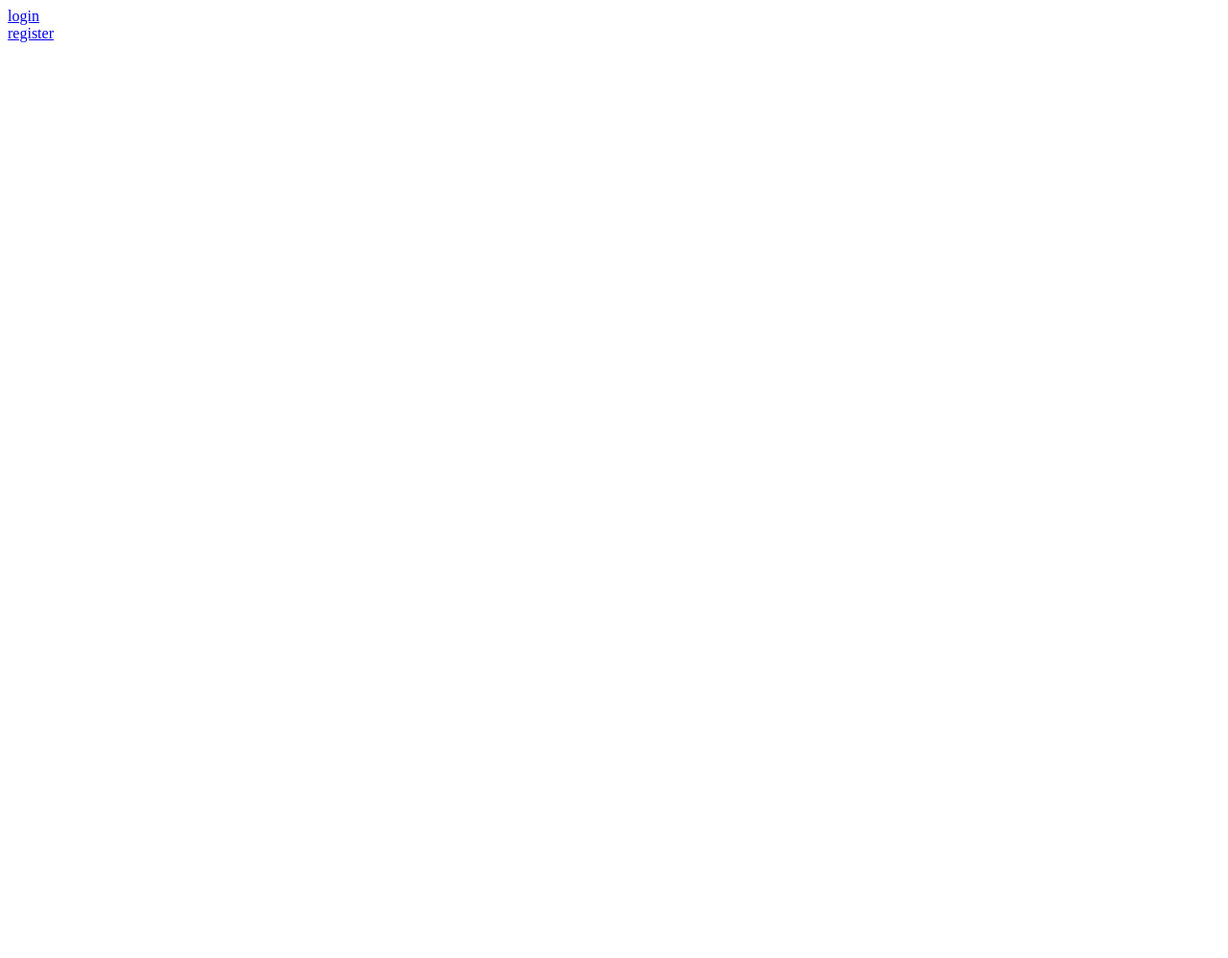
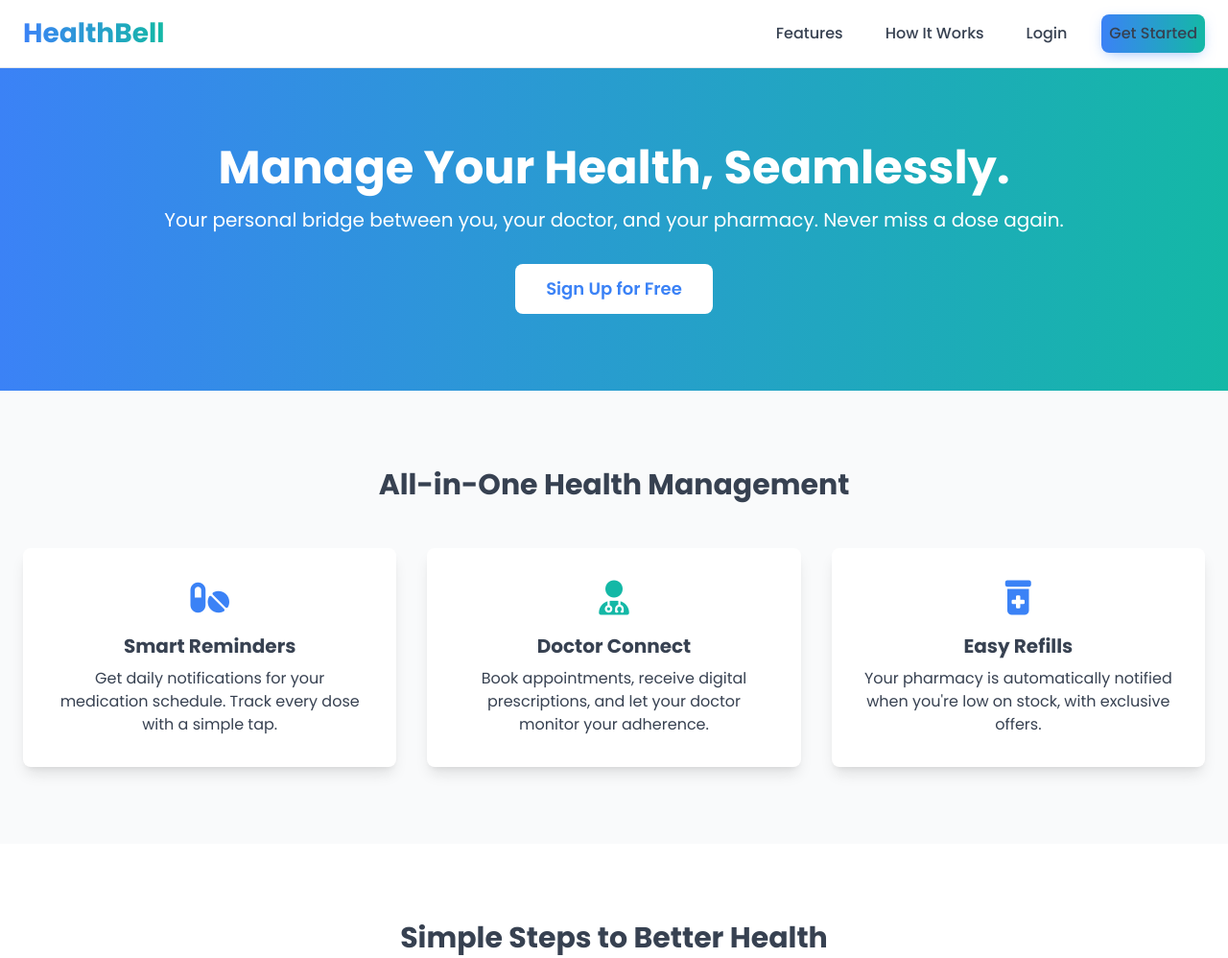
Before and after one commit to mahbubkousar/HealthBell, a plain HTML site: page index.html in a window 1280 px wide. Shown: the top 998 px of the page at 96% size. Before the commit the page ends 800 px from the top, so only its background shows below. Drawn offline with nearby package versions, Linux system fonts and the light colour scheme.

Commit message:
homepage design changed

```diff
--- /dev/null
+++ b/assets/main.js
@@ -0,0 +1,49 @@
+// assets/main.js
+
+document.addEventListener("DOMContentLoaded", () => {
+  // --- MOBILE MENU ---
+  const hamburger = document.querySelector(".hamburger");
+  const mainNav = document.querySelector(".main-nav");
+  const body = document.body;
+
+  if (hamburger && mainNav) {
+    hamburger.addEventListener("click", () => {
+      // Toggle classes for the nav menu and body
+      mainNav.classList.toggle("active");
+      body.classList.toggle("menu-open");
+
+      // Change hamburger icon to 'X' and back
+      const icon = hamburger.querySelector("i");
+      if (mainNav.classList.contains("active")) {
+        icon.classList.remove("fa-bars");
+        icon.classList.add("fa-times");
+      } else {
+        icon.classList.remove("fa-times");
+        icon.classList.add("fa-bars");
+      }
+    });
+  }
+
+  // --- FADE-IN ANIMATION ON SCROLL ---
+  const fadeInElements = document.querySelectorAll(".fade-in");
+
+  if (fadeInElements.length > 0) {
+    const observer = new IntersectionObserver(
+      (entries) => {
+        entries.forEach((entry) => {
+          if (entry.isIntersecting) {
+            entry.target.classList.add("visible");
+            observer.unobserve(entry.target);
+          }
+        });
+      },
+      {
+        threshold: 0.1,
+      }
+    );
+
+    fadeInElements.forEach((element) => {
+      observer.observe(element);
+    });
+  }
+});
--- /dev/null
+++ b/css/style.css
@@ -0,0 +1,212 @@
+/* css/style.css */
+
+/* 1. FONT & COLOR DEFINITIONS */
+:root {
+    --font-primary: 'Poppins', sans-serif;
+    --color-primary: #3b82f6; /* Blue 500 */
+    --color-secondary: #14b8a6; /* Teal 500 */
+    --color-dark: #1f2937; /* Gray 800 */
+    --color-light: #f9fafb; /* Gray 50 */
+    --color-text: #374151; /* Gray 700 */
+    --color-gray: #9ca3af; /* Gray 400 */
+    --gradient-primary: linear-gradient(90deg, var(--color-primary), var(--color-secondary));
+    --shadow-sm: 0 1px 2px 0 rgb(0 0 0 / 0.05);
+    --shadow-md: 0 4px 6px -1px rgb(0 0 0 / 0.1), 0 2px 4px -2px rgb(0 0 0 / 0.1);
+    --shadow-lg: 0 10px 15px -3px rgb(0 0 0 / 0.1), 0 4px 6px -4px rgb(0 0 0 / 0.1);
+}
+
+/* 2. GLOBAL STYLES & RESETS */
+* {
+    box-sizing: border-box;
+    margin: 0;
+    padding: 0;
+}
+
+body {
+    font-family: var(--font-primary);
+    background-color: var(--color-light);
+    color: var(--color-text);
+    line-height: 1.6;
+}
+
+.container {
+    max-width: 1100px;
+    margin: 0 auto;
+    padding: 0 1.5rem;
+}
+
+/* 3. HEADER & FOOTER */
+.main-header {
+    background: #fff;
+    /* New: subtle border for clean separation */
+    border-bottom: 1px solid #e5e7eb;
+    position: sticky;
+    top: 0;
+    z-index: 1000;
+    transition: box-shadow 0.3s ease;
+}
+
+.main-header .container {
+    display: flex;
+    justify-content: space-between;
+    align-items: center;
+    height: 70px;
+}
+
+.logo {
+    font-size: 1.75rem; /* Slightly larger */
+    font-weight: 700;
+    background: var(--gradient-primary);
+    -webkit-background-clip: text;
+    background-clip: text;
+    color: transparent;
+    padding: 0.5rem 0; /* Ensures consistent height */
+}
+
+.main-nav ul {
+    display: flex;
+    list-style: none;
+    align-items: center; /* Vertically align items */
+    gap: 1.75rem; /* A bit more space */
+}
+
+.main-nav a {
+    text-decoration: none;
+    color: var(--color-text);
+    font-weight: 500;
+    padding: 0.5rem 0.5rem;
+    position: relative; /* For the underline effect */
+    transition: color 0.3s ease;
+}
+
+/* New: Underline effect on hover */
+.main-nav a:not(.btn)::after {
+    content: '';
+    position: absolute;
+    bottom: -2px;
+    left: 0;
+    width: 0;
+    height: 2px;
+    background: var(--gradient-primary);
+    transition: width 0.3s ease;
+}
+
+.main-nav a:not(.btn):hover::after {
+    width: 100%;
+}
+
+/* New: Active link styling */
+.main-nav a.active {
+    color: var(--color-primary);
+    font-weight: 600;
+}
+
+.btn {
+    display: inline-block;
+    padding: 0.6rem 1.4rem; /* Adjusted padding */
+    border-radius: 8px; /* Slightly less rounded */
+    text-decoration: none;
+    font-weight: 600;
+    transition: all 0.3s ease;
+    border: none;
+    cursor: pointer;
+}
+
+.btn-primary {
+    background: var(--gradient-primary);
+    color: #fff;
+    box-shadow: 0 4px 15px -5px rgba(59, 130, 246, 0.6);
+}
+
+.btn-primary:hover {
+    transform: translateY(-3px);
+    box-shadow: 0 6px 20px -5px rgba(59, 130, 246, 0.8);
+}
+
+.hamburger {
+    display: none;
+    cursor: pointer;
+    font-size: 1.5rem;
+    z-index: 1001; /* Ensure it's above other elements */
+    color: var(--color-dark);
+}
+
+.main-footer {
+    background: var(--color-dark);
+    color: #e5e7eb; /* Lighter text for footer */
+    text-align: center;
+    padding: 2.5rem 0; /* More padding */
+    margin-top: 4rem;
+}
+
+
+/* 4. FADE-IN ANIMATION */
+.fade-in {
+    opacity: 0;
+    transform: translateY(30px);
+    transition: opacity 0.6s ease-out, transform 0.6s ease-out;
+}
+
+.fade-in.visible {
+    opacity: 1;
+    transform: translateY(0);
+}
+
+/* 5. RESPONSIVE DESIGN FOR NAV */
+@media (max-width: 768px) {
+    .main-nav {
+        position: fixed; /* Changed to fixed for better overlay behavior */
+        top: 0;
+        right: -100%; /* Start off-screen */
+        width: 80%;
+        max-width: 300px;
+        height: 100vh;
+        background: #fff;
+        box-shadow: -5px 0 15px rgba(0,0,0,0.1);
+        padding-top: 100px; /* Space for logo and close button */
+        transition: right 0.4s cubic-bezier(0.23, 1, 0.32, 1); /* Smoother animation */
+    }
+
+    .main-nav.active {
+        right: 0; /* Slide in */
+    }
+
+    .main-nav ul {
+        flex-direction: column;
+        align-items: flex-start; /* Align text to the left */
+        gap: 0; /* Remove gap, use padding instead */
+    }
+
+    .main-nav li {
+        width: 100%;
+    }
+
+    .main-nav a {
+        display: block; /* Make the whole area clickable */
+        padding: 1rem 2rem; /* More padding for easier tapping */
+        width: 100%;
+        border-bottom: 1px solid #f3f4f6; /* Separator lines */
+    }
+
+    .main-nav a.btn {
+        margin: 1rem 2rem;
+        text-align: center;
+        width: calc(100% - 4rem); /* Adjust width */
+    }
+
+    .hamburger {
+        display: block;
+    }
+
+    /* New: Body overlay when menu is active */
+    body.menu-open::before {
+        content: '';
+        position: fixed;
+        top: 0;
+        left: 0;
+        width: 100%;
+        height: 100%;
+        background: rgba(0, 0, 0, 0.5);
+        z-index: 999;
+    }
+}
--- a/index.html
+++ b/index.html
@@ -1,13 +1,165 @@
 <!DOCTYPE html>
 <html lang="en">
-<head>
-    <meta charset="UTF-8">
-    <meta name="viewport" content="width=device-width, initial-scale=1.0">
-    <title>Document</title>
-</head>
-<body>
-    <a href="login.html">login</a>
-    <br>
-    <a href="register.html">register</a>
-</body>
+  <head>
+    <meta charset="UTF-8" />
+    <meta name="viewport" content="width=device-width, initial-scale=1.0" />
+    <title>HealthBell - Your Personal Health Companion</title>
+    <link rel="preconnect" href="https://fonts.googleapis.com" />
+    <link rel="preconnect" href="https://fonts.gstatic.com" crossorigin />
+    <link
+      href="https://fonts.googleapis.com/css2?family=Poppins:wght@300;400;500;600;700&display=swap"
+      rel="stylesheet"
+    />
+    <link
+      rel="stylesheet"
+      href="https://cdnjs.cloudflare.com/ajax/libs/font-awesome/6.2.0/css/all.min.css"
+    />
+    <script src="https://cdn.tailwindcss.com"></script>
+    <link rel="stylesheet" href="css/style.css" />
+  </head>
+  <body>
+    <!-- Header -->
+    <header class="main-header">
+      <div class="container">
+        <a href="/index.html" class="logo">HealthBell</a>
+        <nav class="main-nav">
+          <ul>
+            <li><a href="#features">Features</a></li>
+            <li><a href="#how-it-works">How It Works</a></li>
+            <li><a href="/login.html">Login</a></li>
+            <li>
+              <a href="/register.html" class="btn btn-primary">Get Started</a>
+            </li>
+          </ul>
+        </nav>
+        <div class="hamburger"><i class="fa-solid fa-bars"></i></div>
+      </div>
+    </header>
+
+    <main>
+      <!-- Hero Section -->
+      <section
+        class="hero bg-cover bg-center py-20 text-white"
+        style="background: var(--gradient-primary)"
+      >
+        <div class="container text-center">
+          <h1 class="text-5xl font-bold mb-4 fade-in">
+            Manage Your Health, Seamlessly.
+          </h1>
+          <p class="text-xl mb-8 fade-in" style="transition-delay: 0.2s">
+            Your personal bridge between you, your doctor, and your pharmacy.
+            Never miss a dose again.
+          </p>
+          <a
+            href="/register.html"
+            class="btn bg-white text-blue-500 py-3 px-8 text-lg fade-in"
+            style="transition-delay: 0.4s"
+            >Sign Up for Free</a
+          >
+        </div>
+      </section>
+
+      <!-- Features Section -->
+      <section id="features" class="py-20">
+        <div class="container">
+          <h2 class="text-3xl font-bold text-center mb-12 fade-in">
+            All-in-One Health Management
+          </h2>
+          <div class="grid md:grid-cols-3 gap-8 text-center">
+            <div class="bg-white p-8 rounded-lg shadow-lg fade-in">
+              <i class="fa-solid fa-pills text-4xl mb-4 text-blue-500"></i>
+              <h3 class="text-xl font-bold mb-2">Smart Reminders</h3>
+              <p>
+                Get daily notifications for your medication schedule. Track
+                every dose with a simple tap.
+              </p>
+            </div>
+            <div
+              class="bg-white p-8 rounded-lg shadow-lg fade-in"
+              style="transition-delay: 0.2s"
+            >
+              <i
+                class="fa-solid fa-user-doctor text-4xl mb-4 text-teal-500"
+              ></i>
+              <h3 class="text-xl font-bold mb-2">Doctor Connect</h3>
+              <p>
+                Book appointments, receive digital prescriptions, and let your
+                doctor monitor your adherence.
+              </p>
+            </div>
+            <div
+              class="bg-white p-8 rounded-lg shadow-lg fade-in"
+              style="transition-delay: 0.4s"
+            >
+              <i
+                class="fa-solid fa-prescription-bottle-medical text-4xl mb-4 text-blue-500"
+              ></i>
+              <h3 class="text-xl font-bold mb-2">Easy Refills</h3>
+              <p>
+                Your pharmacy is automatically notified when you're low on
+                stock, with exclusive offers.
+              </p>
+            </div>
+          </div>
+        </div>
+      </section>
+
+      <!-- How It Works Section -->
+      <section id="how-it-works" class="py-20 bg-white">
+        <div class="container">
+          <h2 class="text-3xl font-bold text-center mb-12 fade-in">
+            Simple Steps to Better Health
+          </h2>
+          <!-- Step 1 -->
+          <div class="grid md:grid-cols-2 gap-12 items-center mb-12">
+            <div class="fade-in">
+              <h3 class="text-2xl font-bold mb-4">
+                <span class="text-blue-500">01.</span> Get Your Prescription
+              </h3>
+              <p>
+                Your doctor digitally sends your prescription directly to your
+                HealthBell account after your consultation.
+              </p>
+            </div>
+            <div class="fade-in">
+              <img
+                src="https://via.placeholder.com/500x300/e2e8f0/9ca3af?text=Doctor+Consultation"
+                alt="Image of a doctor consulting with a patient. Aspect ratio 5:3"
+                class="rounded-lg shadow-lg w-full"
+              />
+            </div>
+          </div>
+          <!-- Step 2 -->
+          <div class="grid md:grid-cols-2 gap-12 items-center mb-12">
+            <div class="fade-in md:order-2">
+              <h3 class="text-2xl font-bold mb-4">
+                <span class="text-teal-500">02.</span> Track Your Doses
+              </h3>
+              <p>
+                Use your personalized dashboard to track each dose. We'll handle
+                the reminders and stock counting for you.
+              </p>
+            </div>
+            <div class="fade-in md:order-1">
+              <img
+                src="https://via.placeholder.com/500x300/e2e8f0/9ca3af?text=Patient+Using+Dashboard"
+                alt="Image of a person using a phone or laptop dashboard. Aspect ratio 5:3"
+                class="rounded-lg shadow-lg w-full"
+              />
+            </div>
+          </div>
+        </div>
+      </section>
+    </main>
+
+    <!-- Footer -->
+    <footer class="main-footer">
+      <div class="container">
+        <p>© 2024 HealthBell. All Rights Reserved. Your health, connected.</p>
+      </div>
+    </footer>
+
+    <!-- Global Script -->
+    <script src="assets/main.js"></script>
+  </body>
 </html>
```
